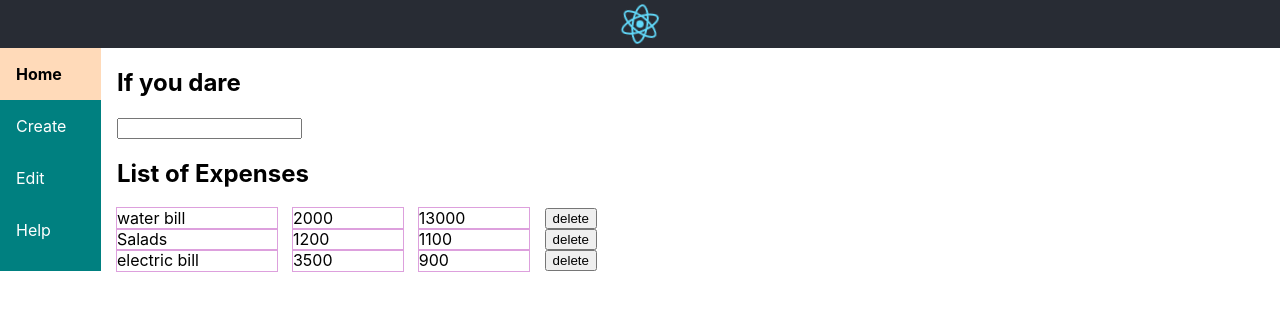
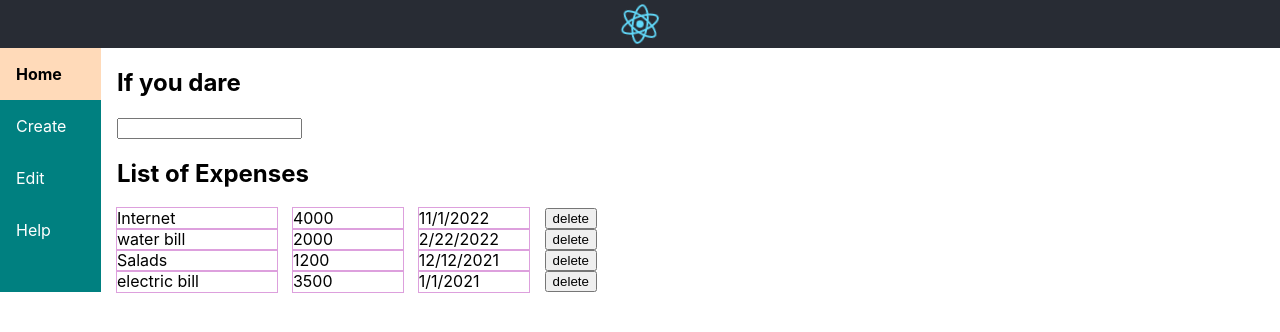
Before and after one commit to lokoenig/react-class-01, a React app: page / in a window 1280 px wide. Shown: the top 332 px of the page. Built offline with nearby package versions, Linux system fonts and the light colour scheme.

Commit message:
Add more dummy data, display real dates for expenses.

```diff
--- a/src/components/ExpenseItem.js
+++ b/src/components/ExpenseItem.js
@@ -11,7 +11,7 @@ const ExpenseItem = (props)=> (
 >
     <span className="expense-single__description">{props.description}</span>
     <span className="expense-single__amount">{props.amount}</span>
-    <span className="expense-singe__created">{props.created}</span>
+    <span className="expense-singe__created">{ (new Date(props.created)).toLocaleDateString()}</span>
         <DeleteExpenseButton expenseID={props.id} />
 </div>
 );
--- a/src/index.js
+++ b/src/index.js
@@ -17,21 +17,24 @@ const store = configureStore();
 store.dispatch(addExpense({
   description: 'water bill',
   amount: 2000,
-  created: 13000
+  created: (new Date('Feb 22, 2022')).getTime()
 }));
 store.dispatch(addExpense({
   description: 'electric bill',
   amount: 3500,
-  created: 900
+  created: (new Date('January 1, 2021')).getTime()
 }));
 store.dispatch(addExpense({
   description: 'Salads',
   amount: 1200,
-  created: 1100
+  created: (new Date('December 12, 2021')).getTime()
+}));
+store.dispatch(addExpense({
+  description: 'Internet',
+  amount: 4000,
+  created: (new Date('Nov 1, 2022')).getTime()
 }));
 
-
-// console.log(store.getState());
 
 store.dispatch(setFilterText());
 const currentState = store.getState();
```
